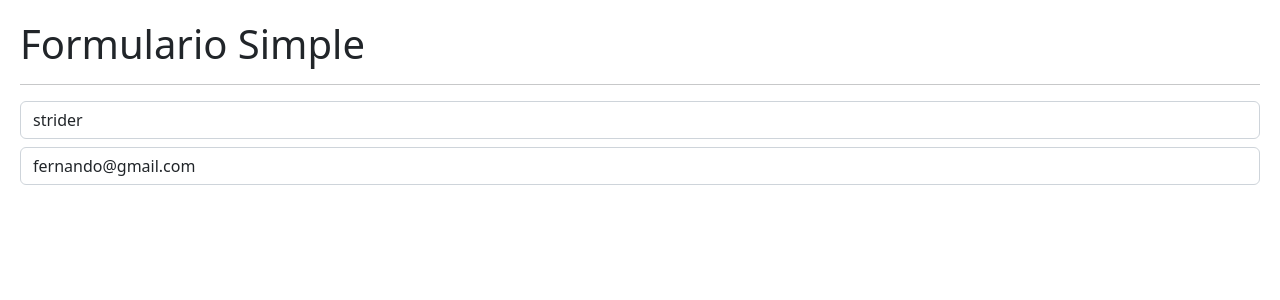
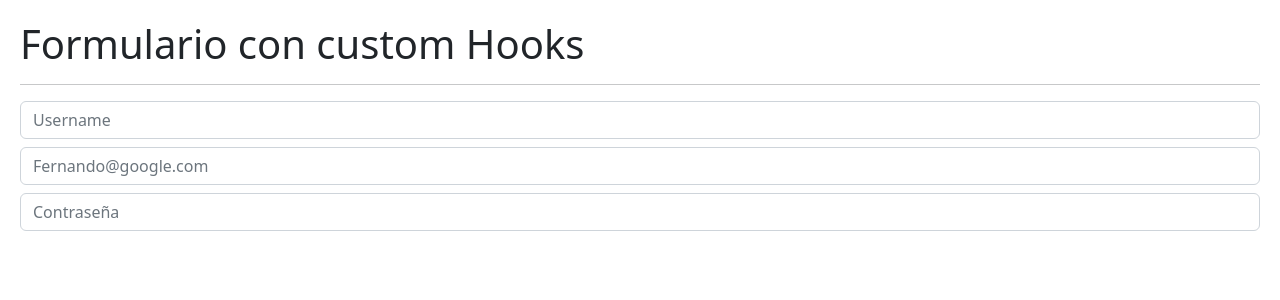
Before and after one commit to anthonyeca/React-FerHer, a React (Vite) app in the folder 05-hook-app/: page / in a window 1280 px wide. Shown: the top 300 px of the page. Built offline with nearby package versions, Linux system fonts and the light colour scheme.

Commit message:
FormWithCustomHook incomplete

```diff
--- a/05-hook-app/src/02-useEffect/FormWithCustomHook.jsx
+++ b/05-hook-app/src/02-useEffect/FormWithCustomHook.jsx
@@ -0,0 +1,63 @@
+import { useState, useEffect } from 'react'
+
+export const FormWithCustomHook = () => {
+  const [formState, setFormState] = useState({
+    username: '',
+    email: '',
+    password: '',
+  })
+
+  const { username, email, password } = formState
+
+  const onInputChange = ({ target }) => {
+    const { name, value } = target
+    setFormState({
+      ...formState,
+      [name]: value,
+    })
+  }
+
+  useEffect(() => {
+    // console.log('SE LLAMO EL USEEFFECT')
+  }, [])
+
+  useEffect(() => {
+    // console.log('formState CAMBIO')
+  }, [formState])
+
+  useEffect(() => {
+    // console.log('email CAMBIO')
+  }, [password])
+  return (
+    <>
+      <h1>Formulario con custom Hooks</h1>
+      <hr />
+      <input
+        type="text"
+        className="form-control"
+        placeholder="Username"
+        name="username"
+        value={username}
+        onChange={onInputChange}
+      />
+
+      <input
+        type="email"
+        className="form-control mt-2"
+        placeholder="Fernando@google.com"
+        name="email"
+        value={email}
+        onChange={onInputChange}
+      />
+
+      <input
+        type="password"
+        className="form-control mt-2"
+        placeholder="Contraseña"
+        name="password"
+        value={password}
+        onChange={onInputChange}
+      />
+    </>
+  )
+}
--- a/05-hook-app/src/main.jsx
+++ b/05-hook-app/src/main.jsx
@@ -1,5 +1,6 @@
 import React from 'react'
 import ReactDOM from 'react-dom/client'
+import { FormWithCustomHook } from './02-useEffect/FormWithCustomHook'
 // import { HooksApp } from './HooksApp'
 // import { CounterApp } from './01-useState/CounterApp'
 // import { CounterWithCustomHook } from './01-useState/CounterWithCustomHook'
@@ -8,7 +9,7 @@ import { SimpleForm } from './02-useEffect/SImpleForm'
 import './index.css'
 
 ReactDOM.createRoot(document.getElementById('root')).render(
-  <React.StrictMode>
-    <SimpleForm />
-  </React.StrictMode>
+  // <React.StrictMode>
+  <FormWithCustomHook />
+  // </React.StrictMode>
 )
```
